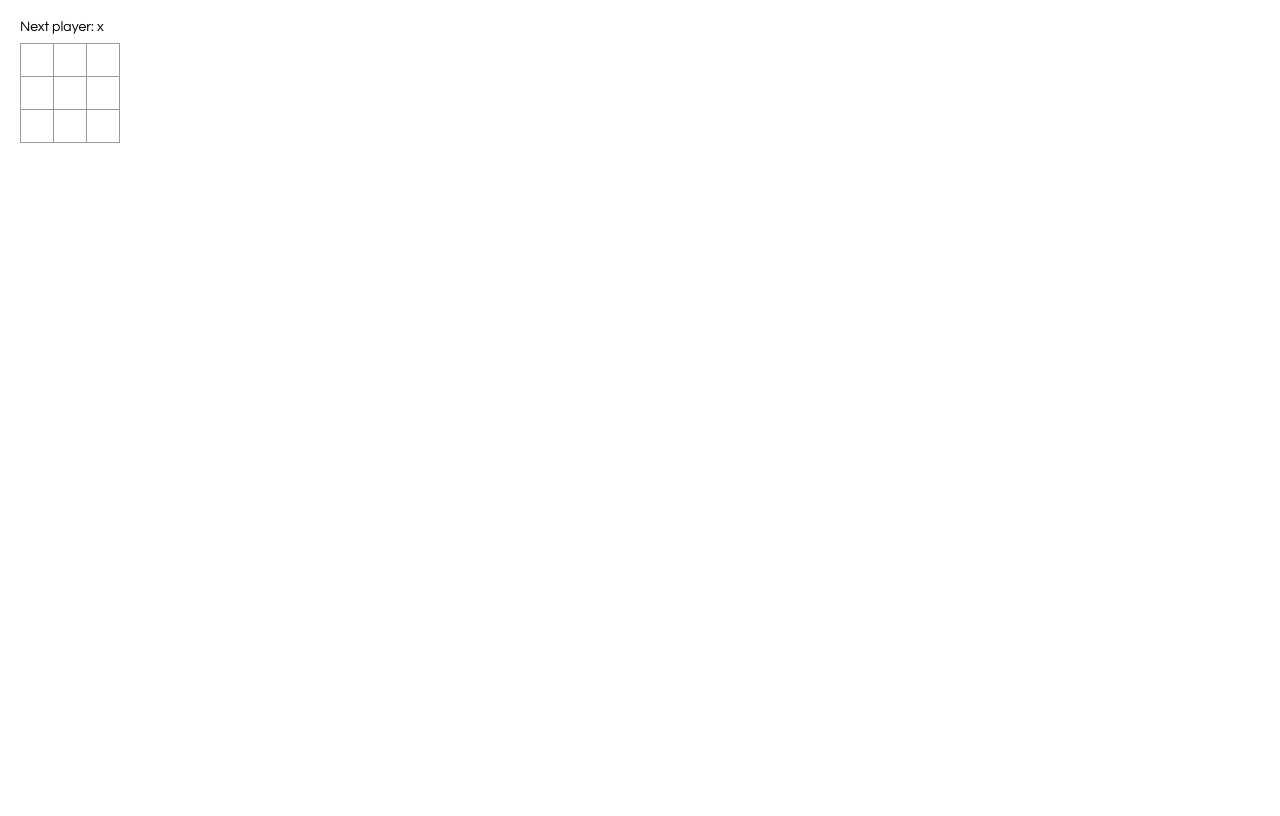
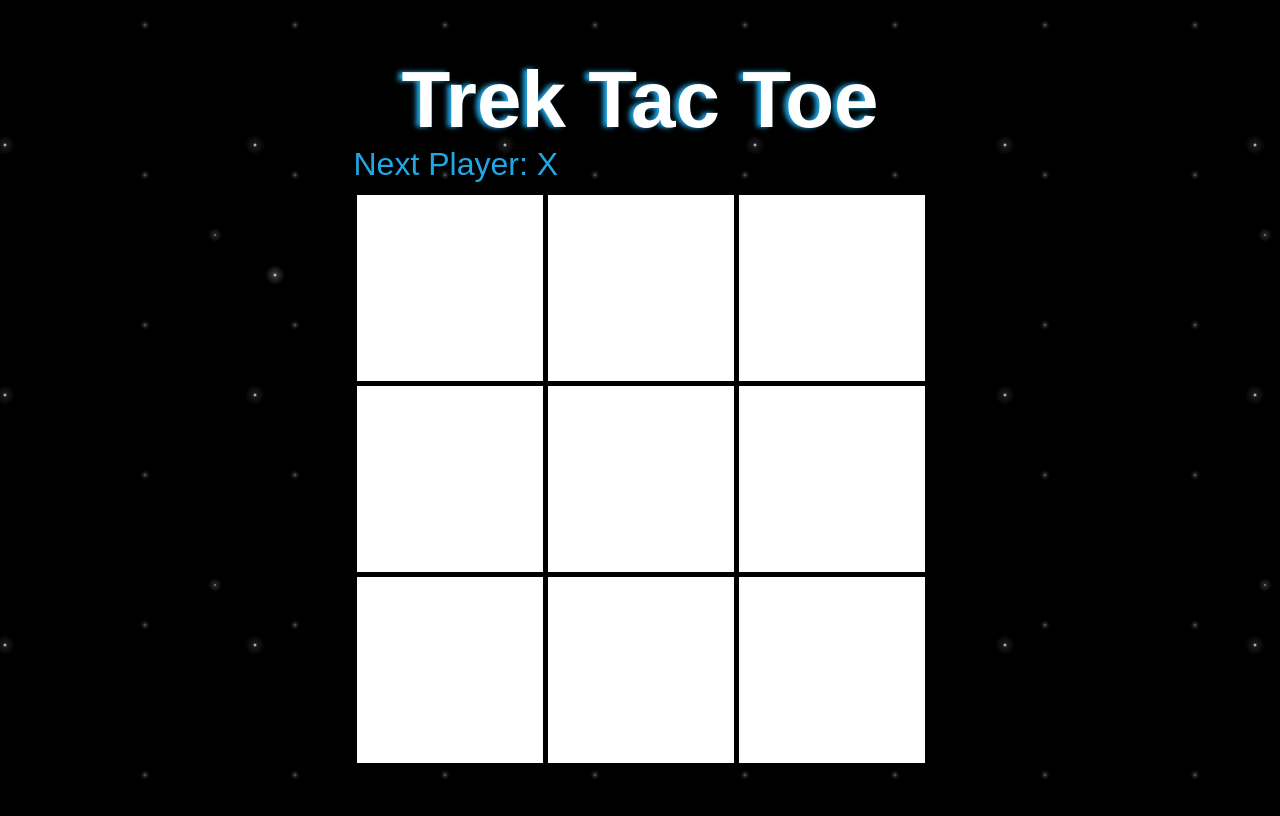
Before and after one commit to sinc0115/tic-tac-to, a React app: page / in a window 1280 px wide. Built offline with nearby package versions, Linux system fonts and the light colour scheme; a web font is replaced by a local one.

Commit message:
infinite loop for winner is fixed!

```diff
--- a/src/index.css
+++ b/src/index.css
@@ -1,6 +1,32 @@
+@import url('https://fonts.googleapis.com/css2?family=Rambla:ital,wght@1,700&display=swap');
+
 body {
-    font: 14px "Century Gothic", Futura, sans-serif;
+    color: #20a7e5;
+    font-size: 2rem;
+    font-family: 'Rambla', sans-serif;
     margin: 20px;
+    /* via. CSS3 Pattern Gallery */
+    /* https://projects.verou.me/css3patterns/#starry-night */
+    background-color:black;
+    background-image:
+    radial-gradient(white, rgba(255,255,255,.2) 2px, transparent 10px),
+    radial-gradient(white, rgba(255,255,255,.15) 1px, transparent 7px),
+    radial-gradient(white, rgba(255,255,255,.1) 2px, transparent 10px),
+    radial-gradient(rgba(255,255,255,.4), rgba(255,255,255,.1) 2px, transparent 5px);
+    background-size: 550px 550px, 350px 350px, 250px 250px, 150px 150px;
+    background-position: 0 0, 40px 60px, 130px 270px, 70px 100px;
+    /* End of starry background */
+  }
+
+  .container {
+    margin-top: 3rem;
+  }
+
+  h1 {
+    margin-bottom: 0;
+    text-align: center;
+    color: white;
+    text-shadow: -4px 0px 5px #20a7e5;
   }
 
   ol, ul {
@@ -19,17 +45,17 @@ body {
 
   .square {
     background: #fff;
-    border: 1px solid #999;
+    border: 3px solid black;
     float: left;
-    font-size: 24px;
+    font-size: 3rem;
     font-weight: bold;
-    line-height: 34px;
-    height: 34px;
+    line-height: 3rem;
+    height: 25vw;
     margin-right: -1px;
     margin-top: -1px;
     padding: 0;
     text-align: center;
-    width: 34px;
+    width: 25vw;
   }
 
   .square:focus {
@@ -43,8 +69,69 @@ body {
   .game {
     display: flex;
     flex-direction: row;
+    /* background-color: rgba(255, 255, 255, 0.2); */
+    padding: 1rem;
+    /* margin-top: 1rem; */
+  }
+
+  .game-board {
+    margin: 0 auto;
   }
 
   .game-info {
     margin-left: 20px;
   }
+
+  /* POP UP */
+  .pop-up {
+    /* display: hidden; */
+    position: fixed;
+    z-index: 1;
+    padding-top: 4rem;
+    left: 0;
+    top: 0;
+    height: 100%;
+    width: 100%;
+    background-color: rgba(0, 0, 0, 0.5);
+    text-align: center;
+  }
+
+  .pop-up-content {
+    background-color: black;
+    box-shadow: -7px 7px 0 #e45436;
+    padding: 3rem 1rem;
+    margin: 4rem auto;
+    width: 80vw;
+  }
+
+  .pop-up-visible {
+    display: block;
+  }
+
+  @media only screen and (min-width: 655px) {
+    .square {
+      height: 20vw;
+      width: 20vw;
+    }
+
+    .game {
+      padding: 2rem;
+    }
+  }
+
+  @media only screen and (min-width: 800px) {
+    h1 {
+      font-size: 5rem;
+    }
+
+    .square {
+      font-size: 2rem;
+      line-height: 2rem;
+      height: 15vw;
+      width: 15vw;
+    }
+
+    .game {
+      padding: 0 2rem 2rem 2rem;
+    }
+  }
--- a/src/index.js
+++ b/src/index.js
@@ -1,6 +1,17 @@
 import React from 'react'
 import ReactDOM from 'react-dom'
 import './index.css'
+
+function PopUp() {
+  return (
+      <div className='pop-up'>
+        <div className="pop-up-content">
+          <h2>This is a PopUp!</h2>
+        </div>
+      </div>
+  )
+}
+
 
 function Square (props) {
   return (
@@ -16,26 +27,73 @@ function Square (props) {
 class Board extends React.Component {
   constructor (props) {
     super(props)
-    this.state = {
+    this.state = this.starterState()
+  }
+
+  // STARTER STATE
+  starterState () {
+    return {
       squares: Array(9).fill(null),
-      xIsNext: true
+      xIsNext: true,
+      winner: null,
+      gameOver: this.props.gameOver
     }
   }
 
+  reset() {
+    this.setState(this.starterState())
+  }
+  // STARTER STATE ENDS
+
+  // CLICK ON SQUARES
   handleClick (i) {
     const squares = this.state.squares.slice()
 
-    if (calculateWinner(squares) || squares[i]) {
+    if (this.state.winner || squares[i]) {
       return
     }
 
     squares[i] = this.state.xIsNext ? 'X' : 'O'
     this.setState({
       squares: squares,
-      xIsNext: !this.state.xIsNext
+      xIsNext: !this.state.xIsNext,
+      winner: calculateWinner(squares)
     })
   }
 
+  // componentDidUpdate() {
+  //   switch (this.state.winner) {
+  //     case 'x':
+  //       this.setState({gameOver: true})
+  //       break
+  //     case 'O':
+  //       this.setState({gameOver: true})
+  //       break
+  //   }
+  // }
+
+  // GAME OVER IS A PROP COMPARE STATE TO PROP ABOVE!
+  // SET WINNER TO PROP GAMEOVER!
+
+  componentDidUpdate(prevProps) {
+    console.log(prevProps.handleWinner)
+    console.log('winner: ' + this.state.winner)
+    if (prevProps.handleWinner !== this.state.winner) {
+      if (this.state.winner == 'X') {
+        console.log('X')
+        this.props.handleWinner(this.state.winner)
+        this.setState({winner: null})
+        return false
+      } else if (this.state.winner == 'O') {
+        console.log('O')
+      }
+    } else {
+      return false
+    }
+    return false
+  }
+
+  // RENDER SQUARES
   renderSquare (i) {
     return (
       <Square
@@ -45,19 +103,14 @@ class Board extends React.Component {
     )
   }
 
+  // handleChange () {
+  //   console.log('change')
+  // }
+
   render () {
-    // const status = 'Next player: ' + (this.state.xIsNext ? 'X' : 'O')
-    const winner = calculateWinner(this.state.squares)
-    let status
-    if (winner) {
-      status = 'Winner: ' + winner
-    } else {
-      status = 'Next player: ' + (this.state.xIsNext ? 'x' : 'O')
-    }
-
     return (
       <div>
-        <div className='status'>{status}</div>
+        <div className='status'>{this.state.winner ? 'Winner: ' + this.state.winner : 'Next Player: ' + (this.state.xIsNext ? 'X' : 'O')}</div>
         <div className='board-row'>
           {this.renderSquare(0)}
           {this.renderSquare(1)}
@@ -79,16 +132,32 @@ class Board extends React.Component {
 }
 
 class Game extends React.Component {
+  constructor(props) {
+    super(props)
+    this.state = {
+      gameOver: false,
+      winner: null
+    }
+
+    this.handleWinner = this.handleWinner.bind(this)
+  }
+
+  handleWinner(x) {
+    console.log(x)
+    this.setState({winner: x})
+    return false
+  }
+
   render () {
     return (
-      <div className='game'>
-        <div className='game-board'>
-          <Board />
+      <div className="container">
+        <h1>Trek Tac Toe</h1>
+        <div className='game'>
+          <div className='game-board'>
+            <Board gameOver={this.state.gameOver} handleWinner={this.handleWinner} />
+          </div>
         </div>
-        {/* <div className='game-info'>
-          <div>{ status }</div>
-          <ol>{ TODO }</ol>
-        </div> */}
+        {/* <PopUp /> */}
       </div>
     )
   }
```
Also changed, not shown: 1 other file.
